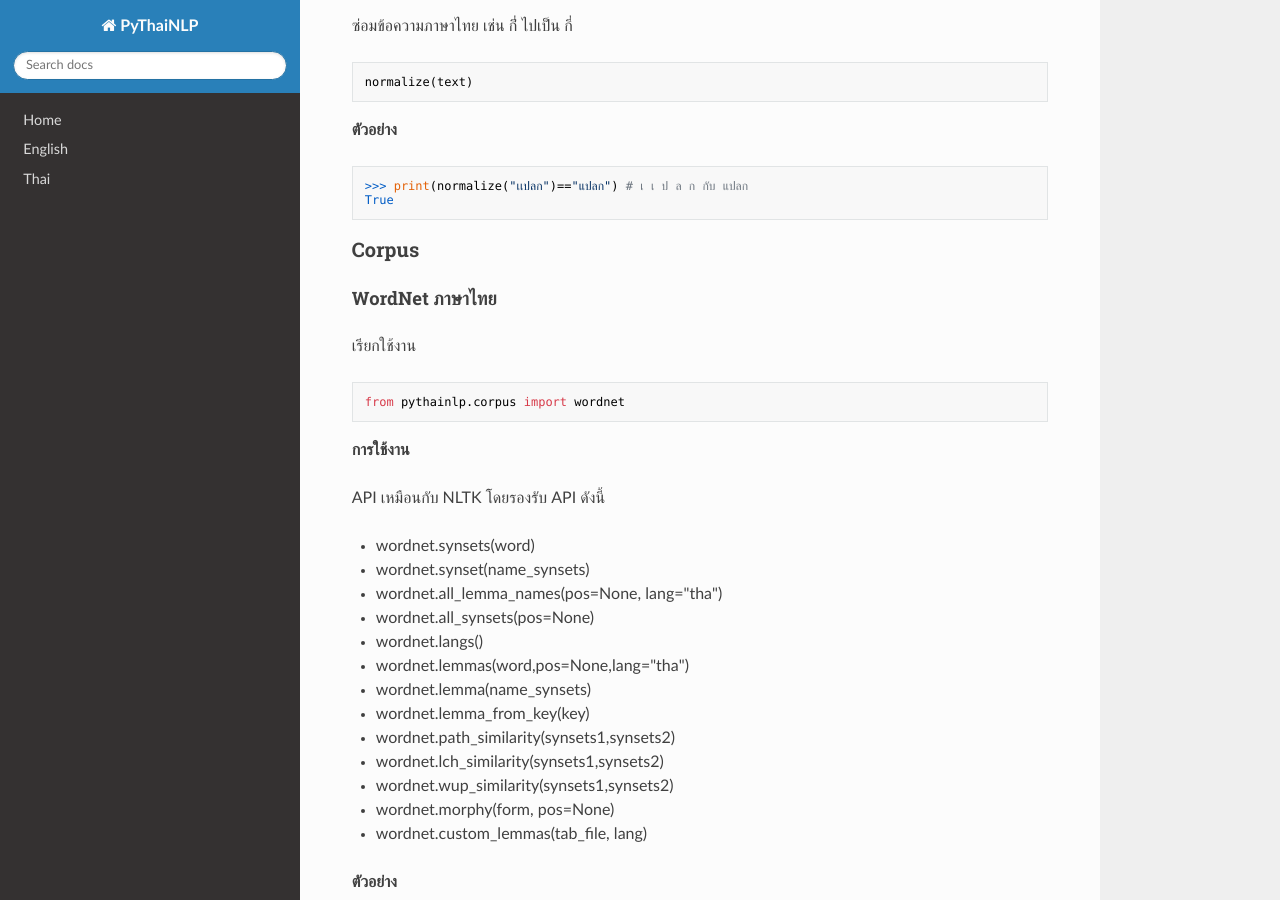
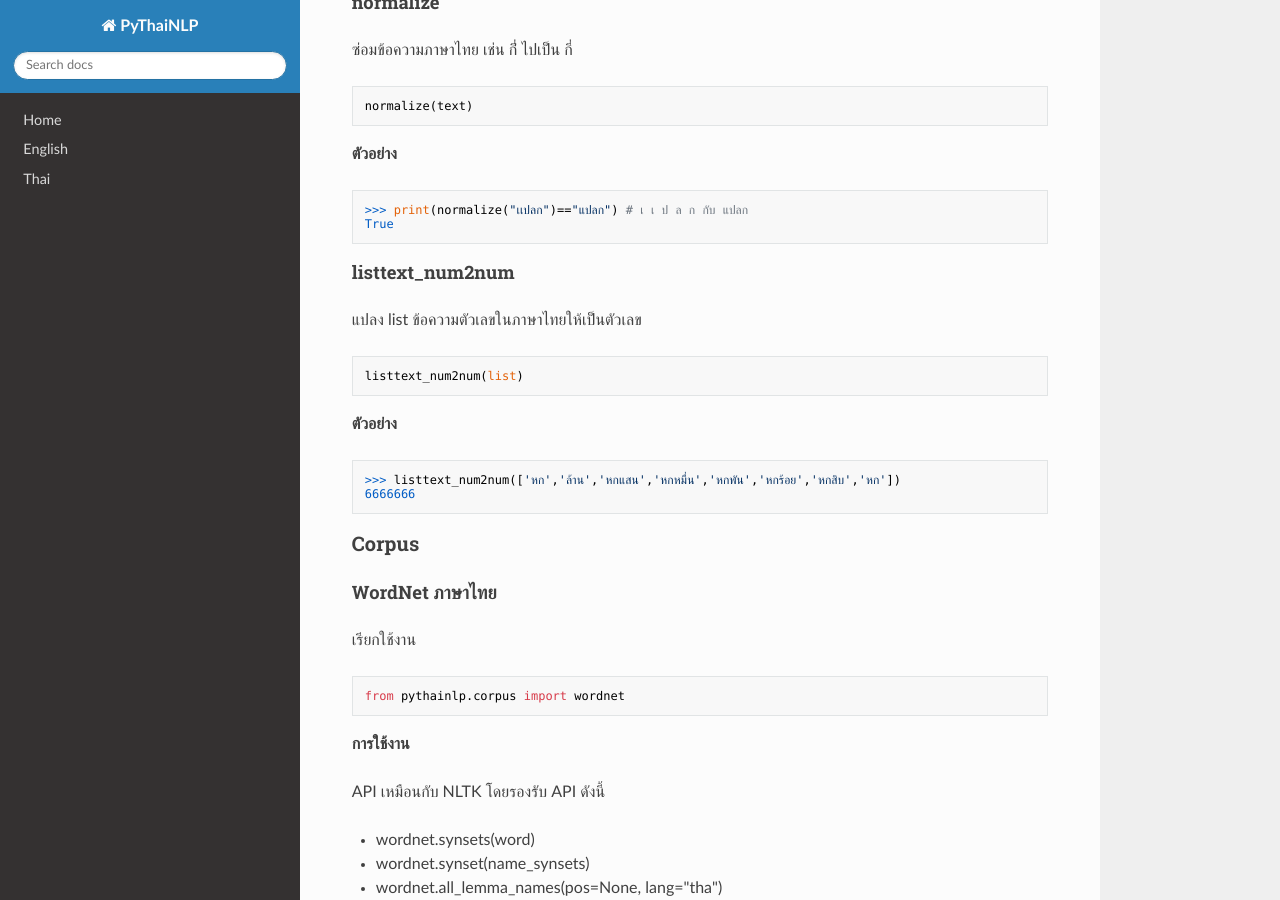
Before and after one commit to PyThaiNLP/pythainlp, an MkDocs documentation site: the page built from docs/pythainlp-dev-thai.md, in a window 1280 px wide and 900 px high, scrolled down 12119 px. Built offline with MkDocs 1.6.1, drawn with Linux system fonts in a browser that asks for light colours; nearby versions of some CDN libraries; old or Windows-style settings are respelled for this version of MkDocs.

Commit message:
add docs for pythainlp.util.listtext_num2num

````diff
--- a/docs/pythainlp-dev-thai.md
+++ b/docs/pythainlp-dev-thai.md
@@ -529,6 +529,21 @@ normalize(text)
 True
 ```
 
+#### listtext_num2num
+
+แปลง list ข้อความตัวเลขในภาษาไทยให้เป็นตัวเลข
+
+```python
+listtext_num2num(list)
+```
+
+**ตัวอย่าง**
+
+```python
+>>> listtext_num2num(['หก','ล้าน','หกแสน','หกหมื่น','หกพัน','หกร้อย','หกสิบ','หก'])
+6666666
+```
+
 ### Corpus
 
 #### WordNet ภาษาไทย
````
